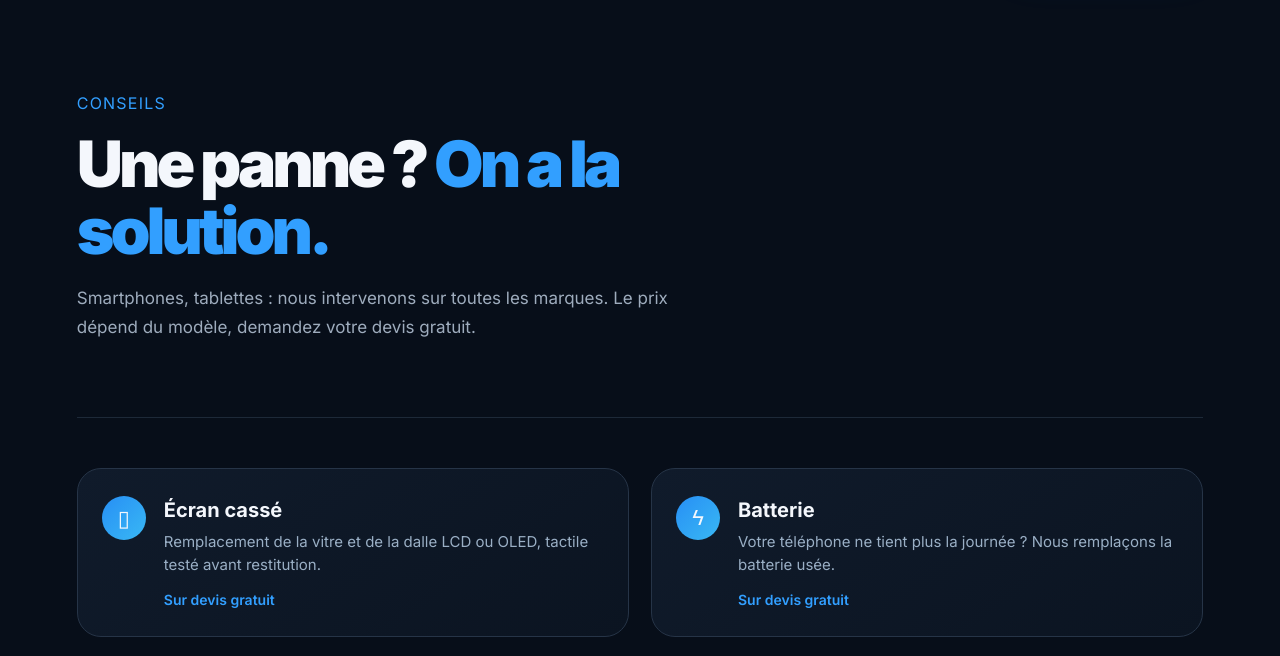
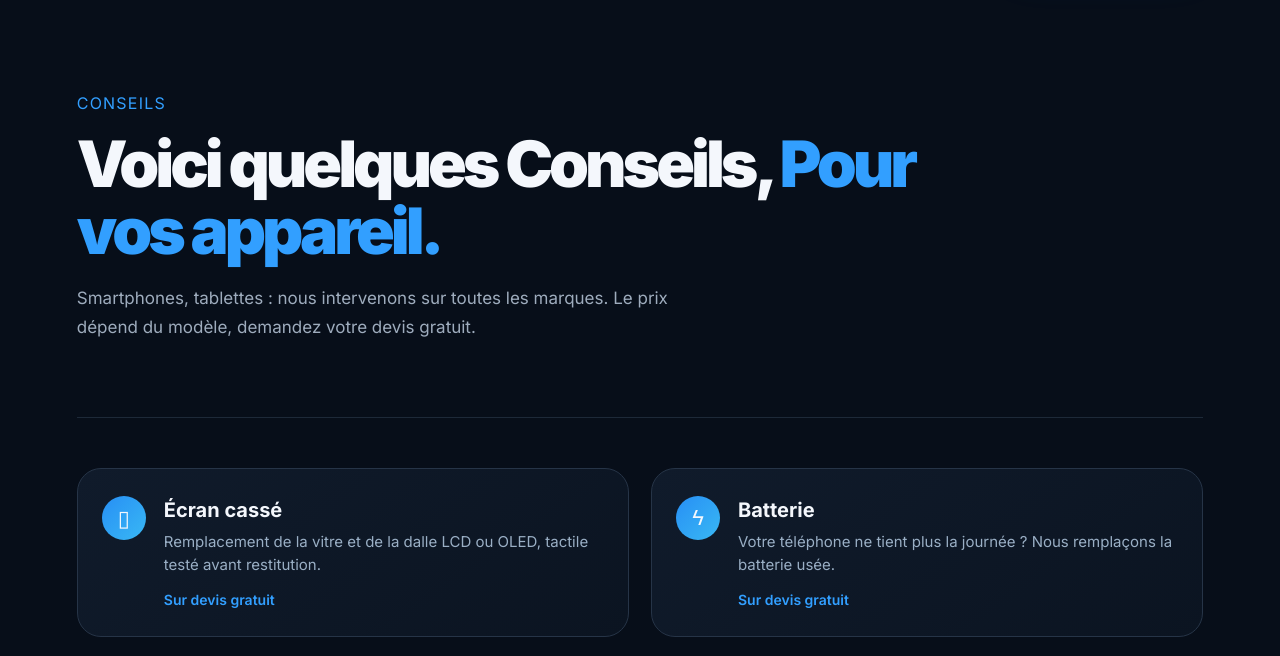
Before and after one commit to Lolo5600/Ker-tech, a plain HTML site: page conseils.html in a window 1280 px wide. Shown: the part 109-765 px from the top of the page. Drawn offline with Linux system fonts and the light colour scheme.

Commit message:
Update conseils.html

```diff
--- a/conseils.html
+++ b/conseils.html
@@ -59,10 +59,10 @@
       <section class="page-intro container">
         <label>CONSEILS</label>
         <h1>
-          Une panne ?
+          Voici quelques Conseils,
           <span
-            >On a la<br class="desktop" />
-            solution.</span
+            >Pour<br class="desktop" />
+            vos appareil.</span
           >
         </h1>
         <p>
```
